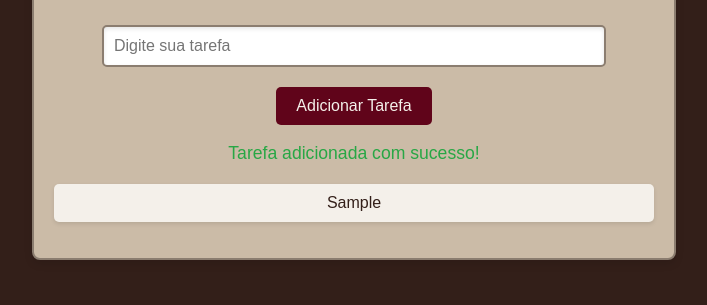
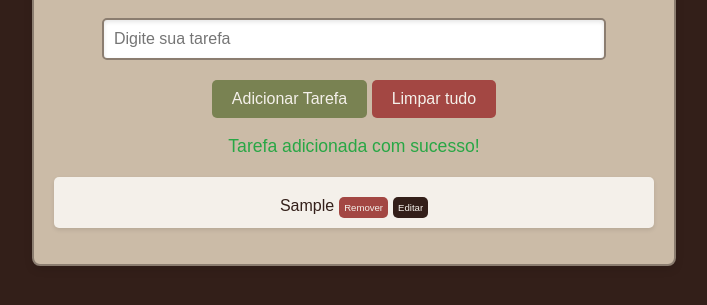
Before and after one commit to Devluan78/Lista-de-tarefas, a plain HTML site: page index.html in a window 1280 px wide. Both pictures are taken after typing "Sample" into the empty fields and a click on the button "Adicionar Tarefa". Shown: the part 333-638 px from the top of the page, without its empty margins (286-993 px from the left). Drawn offline with Linux system fonts and the light colour scheme.

Commit message:
Funções criadas, tudo ok!

```diff
--- a/index.html
+++ b/index.html
@@ -13,6 +13,7 @@
     <input id="inputTarefa" type="text" placeholder="Digite sua tarefa">
 
     <button id = "botao" onclick="adicionarTarefa()">Adicionar Tarefa</button>
+    <button onclick="limparLista()" class="botao_lista">Limpar tudo</button>
     <p id="mensagem"></p>
     <ul id="listaTarefas">
 
--- a/script.js
+++ b/script.js
@@ -32,10 +32,49 @@
          const listaTarefas = document.getElementById("listaTarefas")
          listaTarefas.innerHTML = ""
 
-         let i = 0
-         for( i ; i < tarefas.length; i++){
+         for( let i = 0 ; i < tarefas.length; i++){
          let novaTarefa = document.createElement("li")
          novaTarefa.textContent = tarefas[i]
+
+
+         let botaoRemover = document.createElement("button")
+         botaoRemover.className = "remover"
+         botaoRemover.textContent = "Remover"
+         botaoRemover.onclick = () => removerTarefa(i)
+
+         let botaoEditar = document.createElement("button")
+         botaoEditar.className = "editar"
+         botaoEditar.textContent = "Editar"
+         botaoEditar.onclick = () => editarTarefa(i)
+
+         novaTarefa.appendChild(botaoRemover)
+         novaTarefa.appendChild(botaoEditar)
          listaTarefas.appendChild(novaTarefa)
+
          }
     }
+
+    function removerTarefa(i){
+       tarefas.splice(i,1)
+       renderizarTarefas()
+    }
+
+    function editarTarefa(i){
+      let tarefaEditada =  prompt("Edite a tarefa: ")
+      if(tarefaEditada.trim() !== ""){
+         tarefas[i] = tarefaEditada
+         renderizarTarefas()
+      }
+    }
+
+    function limparLista(){
+      if(tarefas.length >= 1){
+      tarefas.length = 0
+      renderizarTarefas()
+      const mensagem = document.getElementById("mensagem")
+      mensagem.textContent = "Lista de tarefas limpa com sucesso!"
+      }else {
+      const mensagem = document.getElementById("mensagem")
+      mensagem.textContent = "Não há nenhuma tarefa!"
+      }
+   }
--- a/style.css
+++ b/style.css
@@ -25,7 +25,7 @@ p {
     font-size: 1.1em;
 }
 button {
-    background-color: #60041A;
+    background-color: #798252;
     color: #F4F0EA;
     padding: 10px 20px;
     border: none;
@@ -36,7 +36,8 @@ button {
     margin-top: 10px;
 }
 button:hover {
-    background-color: #A34743;
+    background-color: #CCD595;
+    color: #504e4d;
 }
 ul {
     list-style: none;
@@ -70,3 +71,40 @@ input[type="text"]:focus {
     border-color: #60041A;
     box-shadow: inset 0 2px 4px rgba(96, 4, 26, 0.3);
 }
+button.remover {
+    background-color: #A34743;
+    color: #F4F0EA;
+    padding: 5px 5px;
+    border: none;
+    border-radius: 5px;
+    cursor: pointer;
+    font-size: 0.6em;
+    margin-left: 5px;
+    transition: background-color 0.3s ease;
+}
+button.remover:hover {
+    background-color: #60041A;
+}
+button.editar {
+    background-color: #331F19;
+    color: #F4F0EA;
+    padding: 5px 5px;
+    border: none;
+    border-radius: 5px;
+    cursor: pointer;
+    font-size: 0.6em;
+    margin-left: 5px;
+    transition: background-color 0.3s ease;
+}
+button.editar:hover {
+    background-color: #744d41;
+}
+
+.botao_lista {
+    background-color: #A34743;
+}
+
+.botao_lista:hover {
+    background-color: #60041A;
+    color: #F4F0EA;
+}
```
